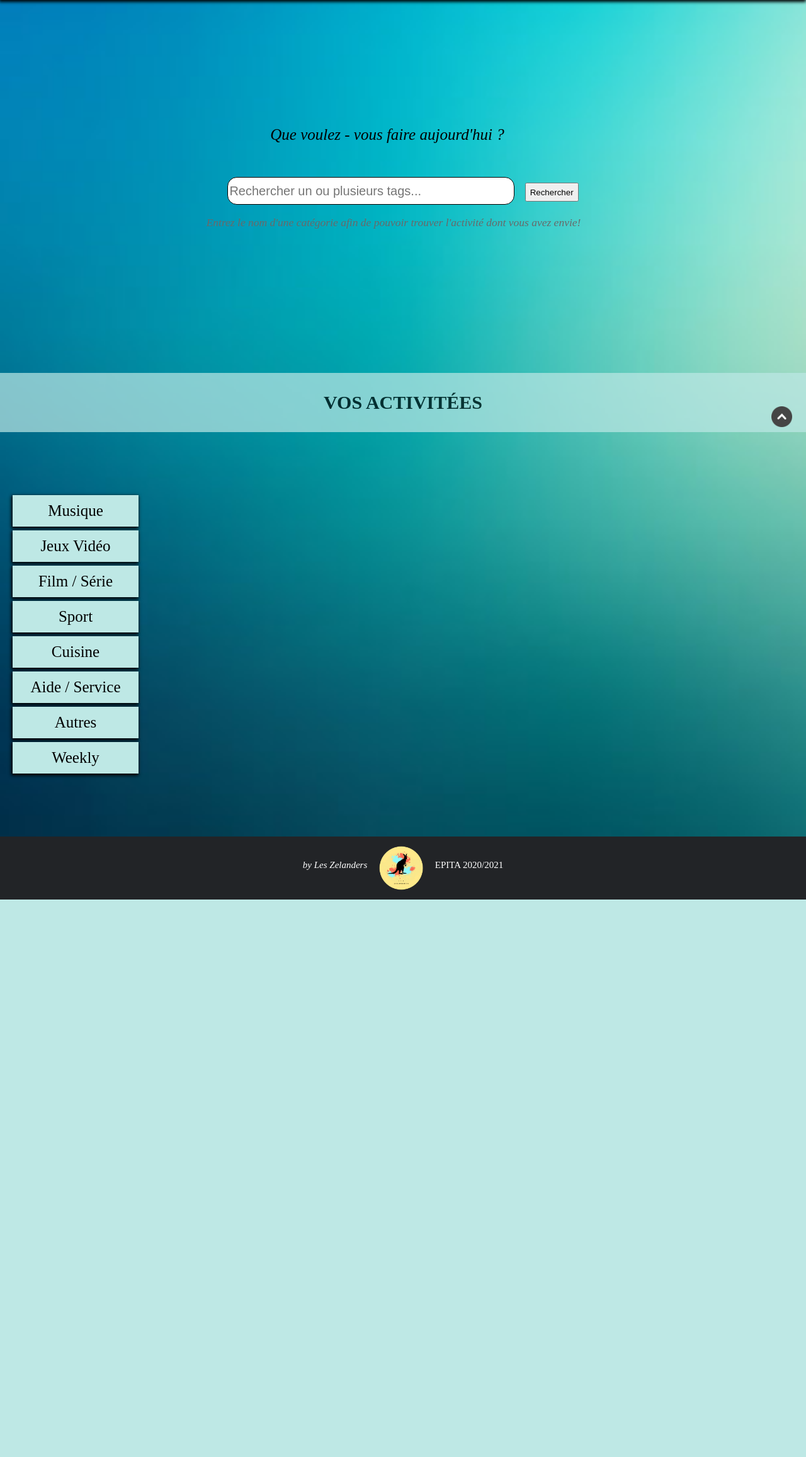
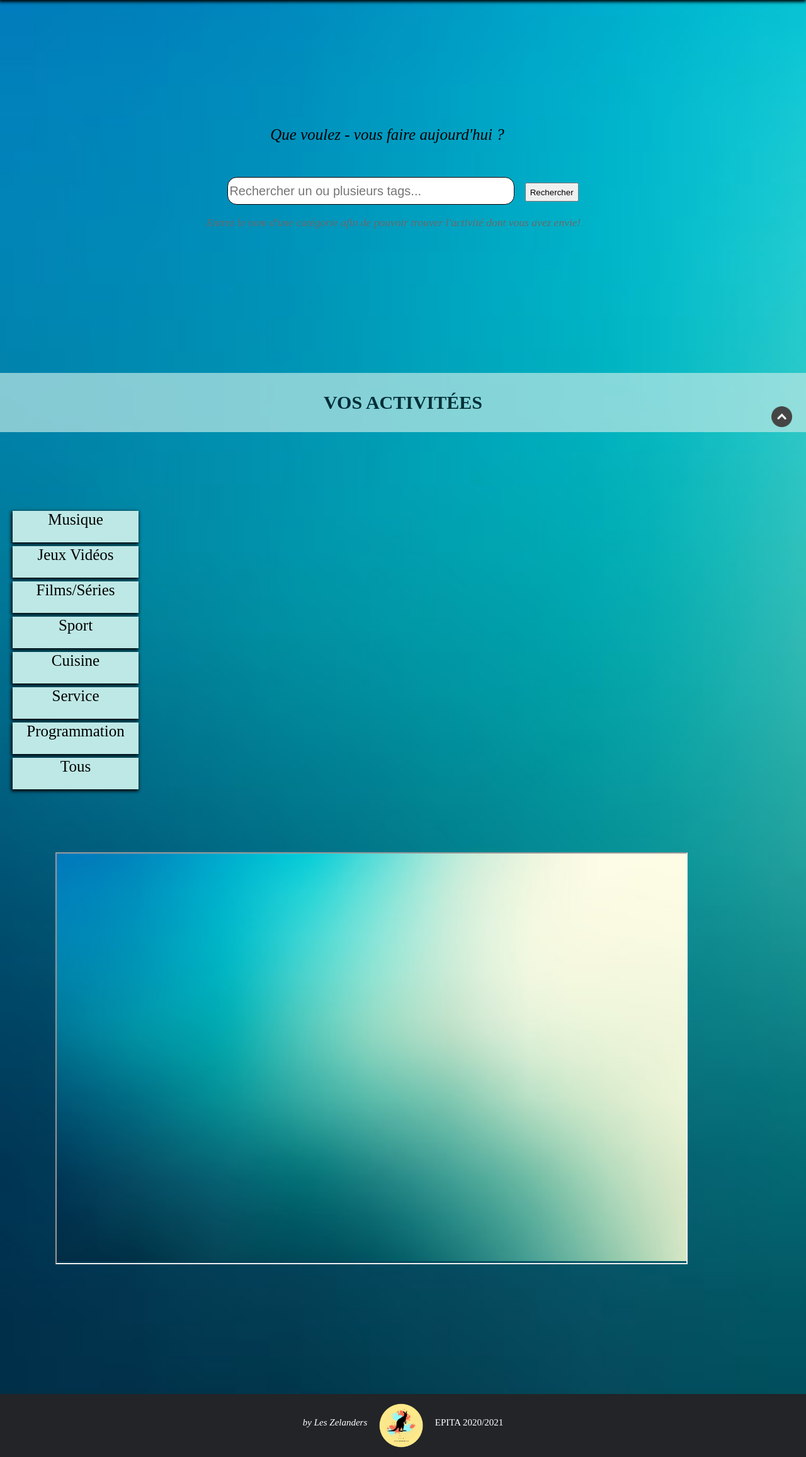
Before and after one commit to Babouche007/Zelanders-GottaGoHack-1, a PHP site: page /index.php in a window 1280 px wide. Shown: the part 80-2393 px from the top of the page at 63% size. Before the commit the page ends 1508 px from the top, so only its background shows below. Run offline with PHP 8.4, Linux system fonts and the light colour scheme; tables that the repository leaves empty or names only in its code hold one stand-in row (values such as "Sample post").

Commit message:
ca marche enfiiiin -> index fix

```diff
--- a/css/Accueil.css
+++ b/css/Accueil.css
@@ -78,15 +78,20 @@
     opacity: 0.7;
 
 }
-
-/*#Global #gauche {
+#global{
+    overflow: auto;
+}
+#gauche {
     float: left;
-    width: 60%;
+    margin: 0px;
 }
 
-#Global #droite {
-    margin-left: 60%
-}*/
+#droit {
+    float: inherit;
+    margin-right: 100px;
+    margin-bottom: 200px;
+}
+
 
 .form-element {
    /* display: flex;*/
@@ -105,29 +110,6 @@
     margin-top: 200px
 }
 
-.top {
-    position: fixed;
-    width: 25px;
-    height: 25px;
-    bottom: 50px;
-    right: 30px;
-}
-
-.top img {
-    width: 33px;
-}
-
-.logo2 {
-    height: 70px;
-    width: 70px;
-}
-footer {
-    padding: 15px;
-    color: white;
-    font-size: 15px;
-    background-color: #222427;
-    text-align: center;
-}
 
 .dropdown {
   position: relative;
@@ -187,3 +169,29 @@
     background-color: #2aa39e ;
     color: white;
 }
+
+.top {
+    position: fixed;
+    width: 25px;
+    height: 25px;
+    bottom: 50px;
+    right: 30px;
+}
+
+    .top img {
+        width: 33px;
+    }
+
+.logo2 {
+    height: 70px;
+    width: 70px;
+}
+
+footer {
+    padding: 15px;
+    color: white;
+    font-size: 15px;
+    background-color: #222427;
+    text-align: center;
+    vertical-align: bottom;
+}
--- a/index.php
+++ b/index.php
@@ -12,6 +12,7 @@
     <meta charset="utf-8" />
     <title>Giwa</title>
     <link rel="shortcut icon" type="image/x-icon" href="res/img/logo.png" />
+    <script src="js/iframe.js"></script>
 </head>
 <body>
     <nav class="menu" style="height: 60px;">
@@ -62,21 +63,23 @@
         <div class="separation"> <h1>VOS ACTIVITÉES</h1> </div>
 
         <div id="global">
-        <div id="gauche"><ul class="categorie" id="gauche">
+        <div id="gauche" style="width: 200px">
 
-           <li> <a href="#"> Musique </a></li>
-           <li> <a href="#"> Jeux Vidéo </a> </li>
-           <li> <a href="#"> Film / Série </a> </li>
-           <li><a href="#"> Sport </a> </li>
-           <li><a href="#"> Cuisine </a> </li>
-           <li> <a href="#">Aide / Service </a> </li>
-           <li><a href="#"> Autres </a> </li>
-           <li><a href="#"> Weekly </a> </li>
+        <ul class="categorie">
+           <li onclick="afficher(this)" style="cursor: pointer";>Musique</li>
+            <li onclick="afficher(this)" style="cursor: pointer";>Jeux Vidéos</li>
+            <li onclick="afficher(this)" style="cursor: pointer";>Films/Séries</li>
+            <li onclick="afficher(this)" style="cursor: pointer";>Sport</li>
+            <li onclick="afficher(this)" style="cursor: pointer";>Cuisine</li>
+            <li onclick="afficher(this)" style="cursor: pointer";>Service</li>
+            <li onclick="afficher(this)" style="cursor: pointer";>Programmation</li>
+            <li onclick="afficher(this)" style="cursor: pointer";>Tous</li>
             </ul> </div>
 
-           <!--<div id="droit"><iframe id="droite" title="Inline Frame Example" width="300" height="200" src="https://www.openstreetmap.org/export/embed.html?bbox=-0.004017949104309083%2C51.47612752641776%2C0.00030577182769775396%2C51.478569861898606&layer=mapnik">
-           </iframe></div>-->
-        </div>
+           <div id="droit"><iframe id="change" title="Musique" width="1000" height="650" src="pages/liste.php?query=Musique">
+           </iframe></div>
+
+           </div>
         <div class="top">
         <a href="#top"><img src="res\img\top.png"></a>
     </div>
--- a/js/iframe.js
+++ b/js/iframe.js
@@ -1,4 +1,4 @@
-$(document).ready(function{
-
-    $("#tag").hide();
-});
+function afficher(element) {
+    const text = element.textContent;
+    document.querySelector("#change").setAttribute("src", "pages\\liste.php?query=" + text);
+}
--- /dev/null
+++ b/pages/liste.php
@@ -0,0 +1,24 @@
+<!DOCTYPE html>
+
+<?php
+    include 'selection.php';
+ ?>
+
+<html lang="fr">
+<head>
+    <link href="css\Accueil.css" rel="stylesheet" type="text/css" />
+    <meta charset="utf-8" />
+    <title>Activites</title>
+    <link rel="shortcut icon" type="image/x-icon" href="res/img/logo.png" />
+</head>
+<body>
+<?php
+    $result = select($_GET["query"]);
+
+    foreach ($result as $line)
+    {
+        echo "<li>" . $line['username'] . ", " .  $line['title'] . ", " .  $line['description'] . ", " . $line['info'] . "</li>";
+    }
+?>
+</body>
+</html>
--- /dev/null
+++ b/pages/selection.php
@@ -0,0 +1,19 @@
+<?php
+    include '../config.php';
+    global $db;
+
+    function select($tag)
+    {
+        global $db;
+        if ($tag == 'Tous') {
+          $sql = "SELECT a.title, a.info, a.description, u.username FROM activities a, users u WHERE u.id = a.author_id " ;
+        }
+        else {
+           $sql = "SELECT a.title, a.info, a.description, u.username FROM activities a, users u WHERE a.tags = '$tag' AND u.id = a.author_id " ;
+         }
+        $query = $db->prepare($sql);
+        $query->execute();
+        $result = $query->fetchAll(PDO::FETCH_ASSOC);
+        return $result;
+
+    }
```
Also changed, not shown: config.php (line endings or trailing spaces).
